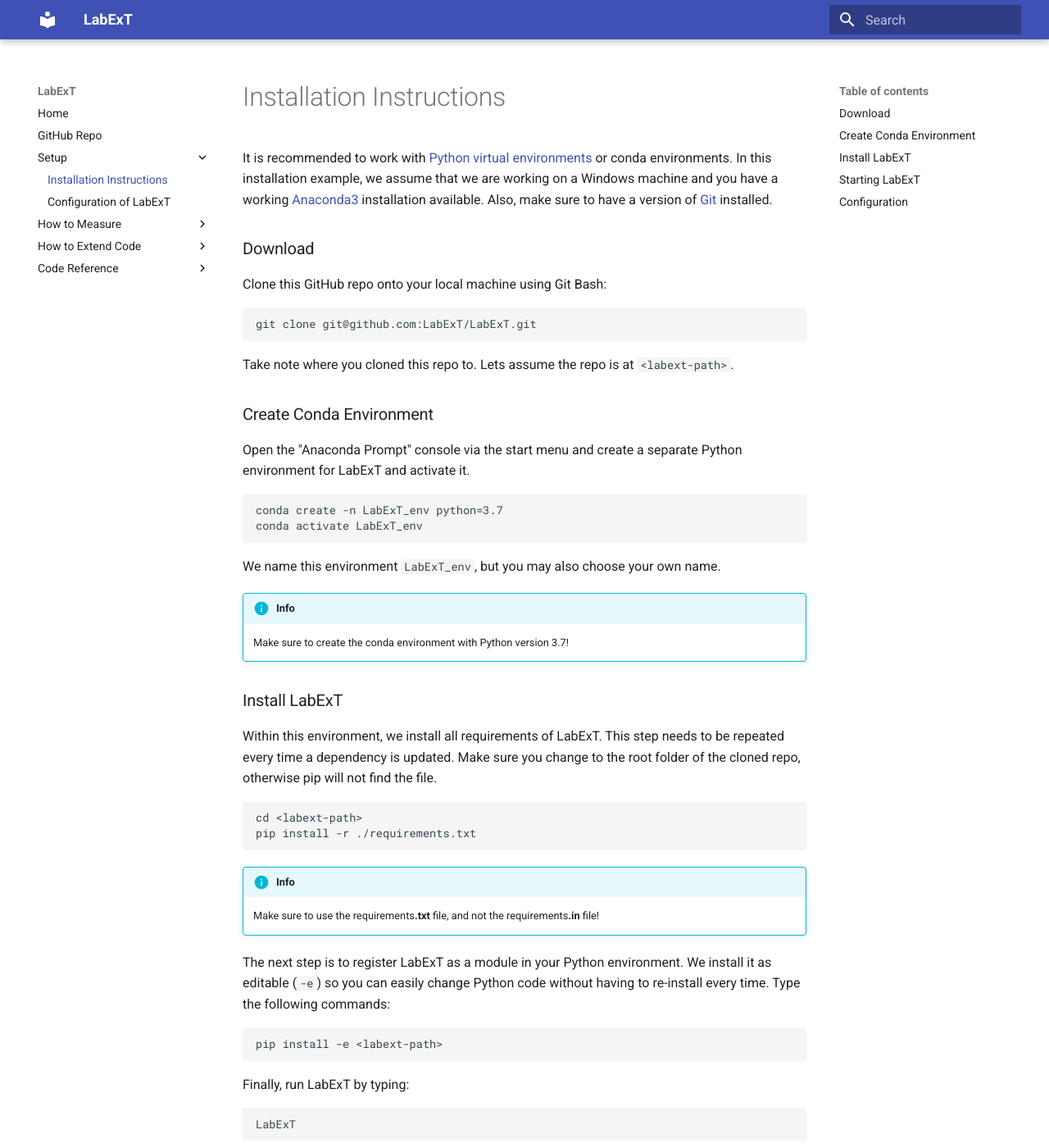
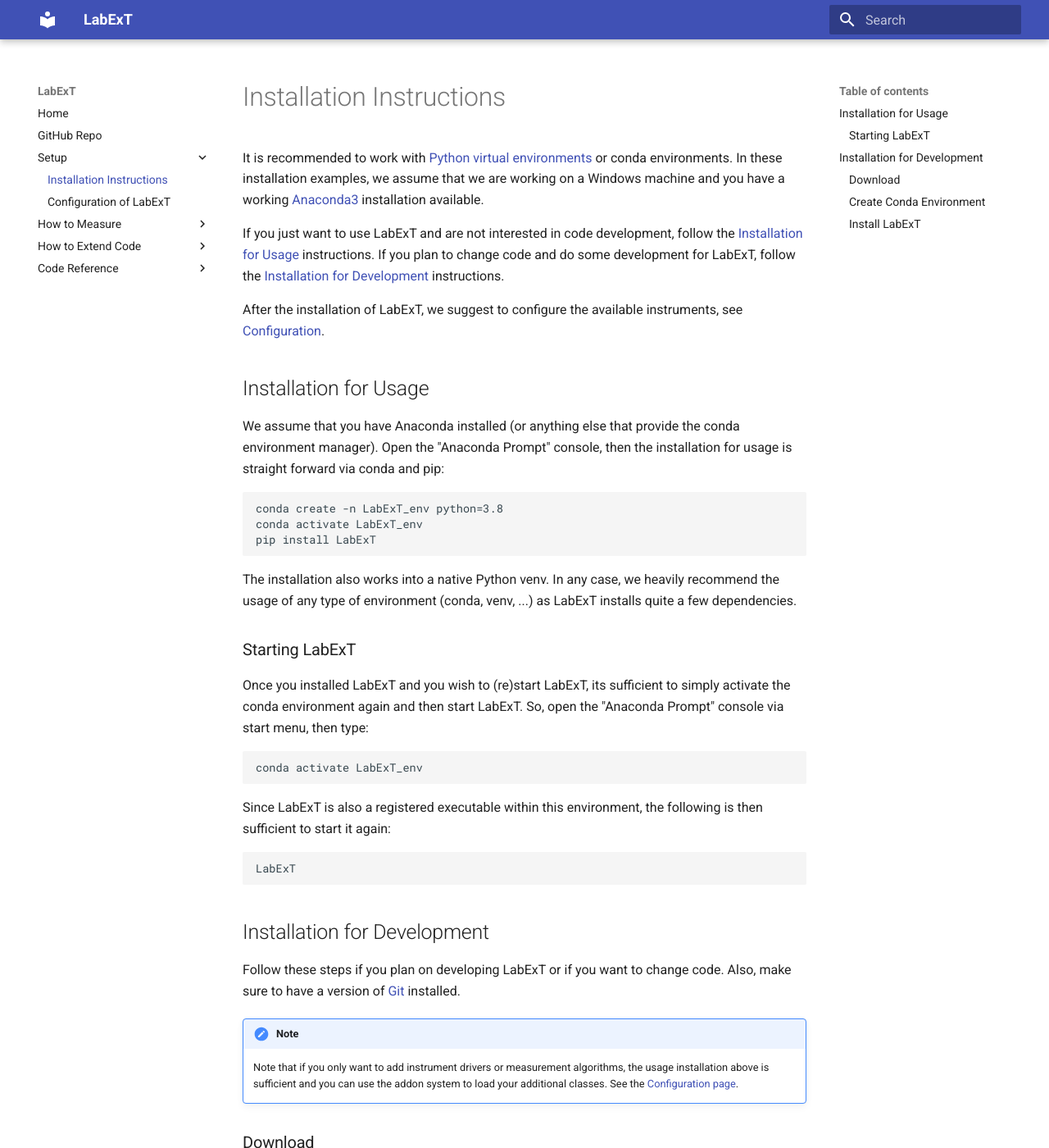
Before and after one commit to LabExT/LabExT, an MkDocs documentation site: the page built from docs/installation.md, in a window 1280 px wide and 1400 px high. Shown: the whole window at 82% size. Built offline with MkDocs 1.6.1 and Material for MkDocs 9.7.7, drawn with Linux system fonts in a browser that asks for light colours; some of the changed text lies outside the part shown.

Commit message:
update docu: include pip-way of installing, update used python versions to 3.8.

````diff
--- a/docs/installation.md
+++ b/docs/installation.md
@@ -1,9 +1,51 @@
 # Installation Instructions
 
-It is recommended to work with [Python virtual environments](https://docs.python.org/3.7/library/venv.html#module-venv)
-or conda environments. In this installation example, we assume that we are working on a Windows machine
+It is recommended to work with [Python virtual environments](https://docs.python.org/3.8/library/venv.html#module-venv)
+or conda environments. In these installation examples, we assume that we are working on a Windows machine
 and you have a working [Anaconda3](https://www.anaconda.com/products/individual/) installation available.
-Also, make sure to have a version of [Git](https://git-scm.com) installed.
+
+If you just want to use LabExT and are not interested in code development, follow the
+[Installation for Usage](installation.md#installation-for-usage) instructions. If you plan to change code and do some
+development for LabExT, follow the [Installation for Development](installation.md#installation-for-development)
+instructions.
+
+After the installation of LabExT, we suggest to configure the available instruments, see
+[Configuration](./settings_configuration.md).
+
+## Installation for Usage
+We assume that you have Anaconda installed (or anything else that provide the conda environment manager). Open the
+"Anaconda Prompt" console, then the installation for usage is straight forward via conda and pip:
+```
+conda create -n LabExT_env python=3.8
+conda activate LabExT_env
+pip install LabExT
+```
+
+The installation also works into a native Python venv. In any case, we heavily recommend the usage of any type of
+environment (conda, venv, ...) as LabExT installs quite a few dependencies.
+
+### Starting LabExT
+
+Once you installed LabExT and you wish to (re)start LabExT,
+its sufficient to simply activate the conda environment again and then start LabExT.
+So, open the "Anaconda Prompt" console via start menu, then type:
+```
+conda activate LabExT_env
+```
+Since LabExT is also a registered executable within this environment, the following is then sufficient to start it
+again:
+```
+LabExT
+```
+
+## Installation for Development
+Follow these steps if you plan on developing LabExT or if you want to change code. Also, make sure to have a version
+of [Git](https://git-scm.com) installed.
+
+!!! note
+    Note that if you only want to add  instrument drivers or measurement algorithms, the usage installation above is
+    sufficient and you can use the addon system to load your additional classes. See the
+    [Configuration page](./settings_configuration.md#specify-addon-directories).
 
 ### Download
 
@@ -19,13 +61,13 @@
 Open the "Anaconda Prompt" console via the start menu and create a separate Python environment for LabExT and activate
 it.
 ```
-conda create -n LabExT_env python=3.7
+conda create -n LabExT_env python=3.8
 conda activate LabExT_env
 ```
 We name this environment `LabExT_env`, but you may also choose your own name.
 
 !!! info
-    Make sure to create the conda environment with Python version 3.7!
+    LabExT is currently tested with Python 3.7 and 3.8. Make sure to specify one of those versions in your environment.
 
 ### Install LabExT
 
@@ -56,23 +98,3 @@
     doing `from LabExT.Instruments.XXX import XXX` from any script executed in your Python environment.
     This can be very helpful for custom scripts which use part of LabExT (e.g. instrument driver classes, or
     Piezo Stage drivers) but are not integrated into LabExT.
-
-
-### Starting LabExT
-
-Once you installed LabExT according to the instructions above and you wish to (re)start LabExT,
-its sufficient to simply activate the anaconda environment again and then start LabExT.
-So, open the "Anaconda Prompt" console via start menu, then type:
-```
-conda activate LabExT_env
-```
-Since LabExT is also a registered executable within this environment, the following is then sufficient to start it
-again:
-```
-LabExT
-```
-
-### Configuration
-
-After the installation of LabExT, we suggest to configure the available instruments, see
-[Configuration](./settings_configuration.md).
--- a/setup.py
+++ b/setup.py
@@ -26,6 +26,7 @@
         "Development Status :: 5 - Production/Stable",
         "Intended Audience :: Science/Research",
         "Programming Language :: Python :: 3.7",
+        "Programming Language :: Python :: 3.8",
         "License :: OSI Approved :: GNU General Public License v3 (GPLv3)",
         "Operating System :: OS Independent",
     ],
````
Also changed, not shown: README.md (+2 -1 lines), docs/index.md (+4 -2 lines).
